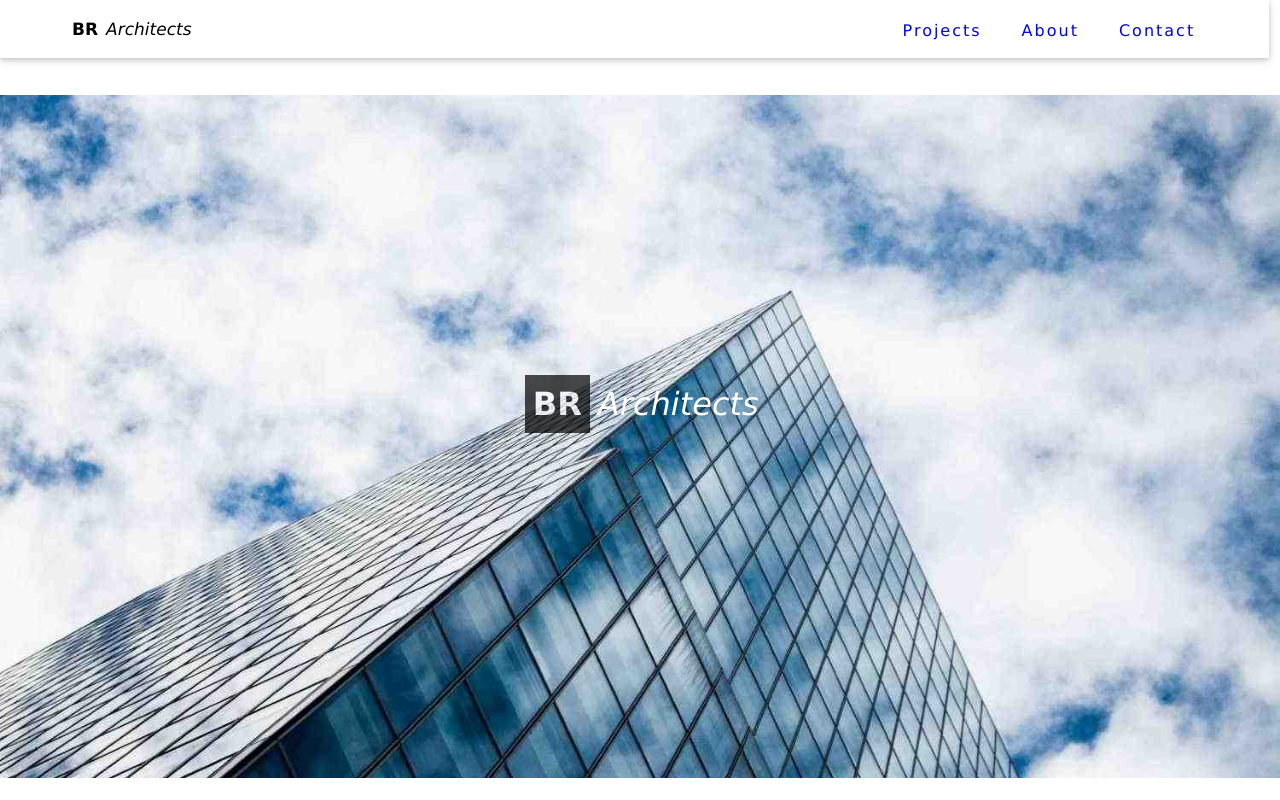
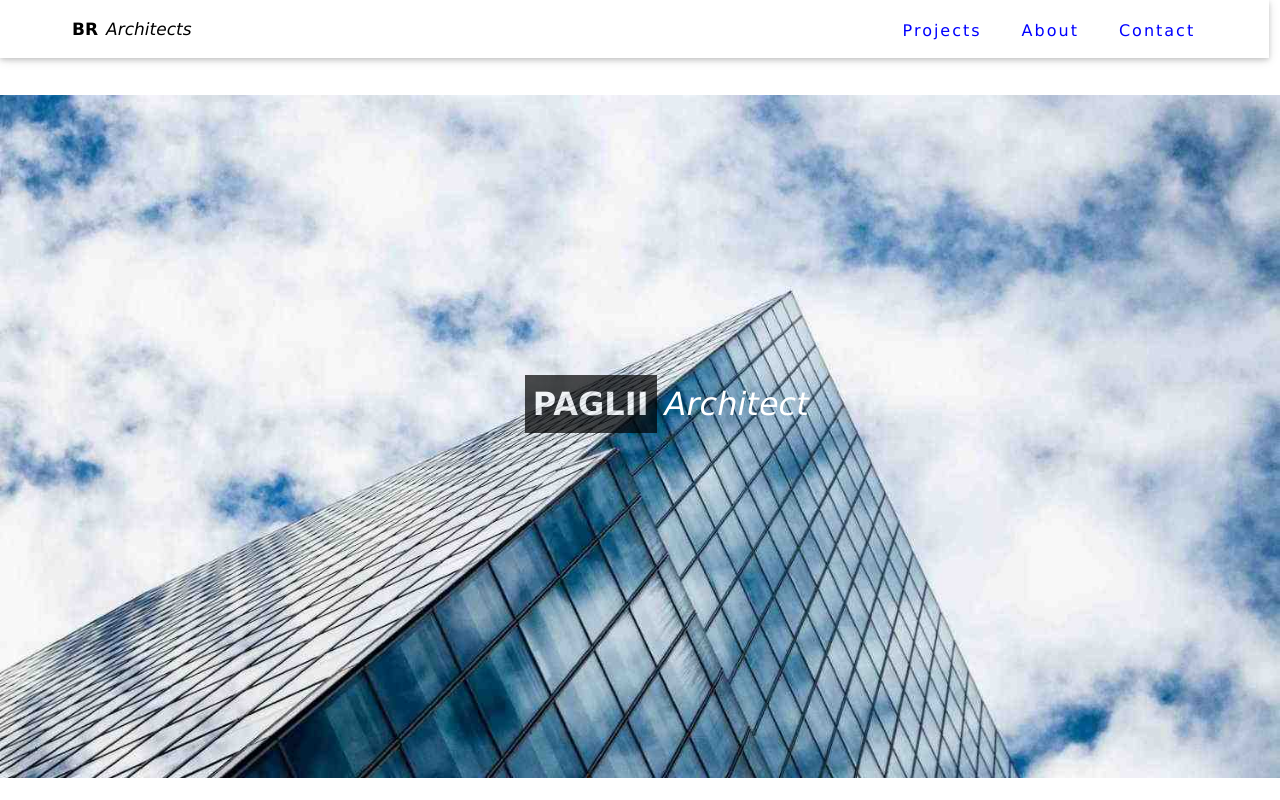
Before and after one commit to A-K-M-A-L-1/BR-ARCHITECHS, a plain HTML site: page index.html in a window 1280 px wide. Shown: the top 800 px of the page. Drawn offline with Linux system fonts and the light colour scheme.

Commit message:
Update index.html

```diff
--- a/index.html
+++ b/index.html
@@ -6,7 +6,7 @@
     <meta name="viewport" content="width=device-width, initial-scale=1.0">
     <link rel="stylesheet" href="css/style.css">
     <link rel="stylesheet" href="css/responsive.css">
-    <title>BR-Architects</title>
+    <title>PAGLII KI SITE</title>
 </head>
 
 <body>
@@ -47,7 +47,7 @@
     </header>
 
     <div class="bg-img">
-        <Strong>BR</Strong><em>Architects</em>
+        <Strong>PAGLII</Strong><em>Architect</em>
         <img src="images/architect.jpg" alt="">
     </div>
 
```
